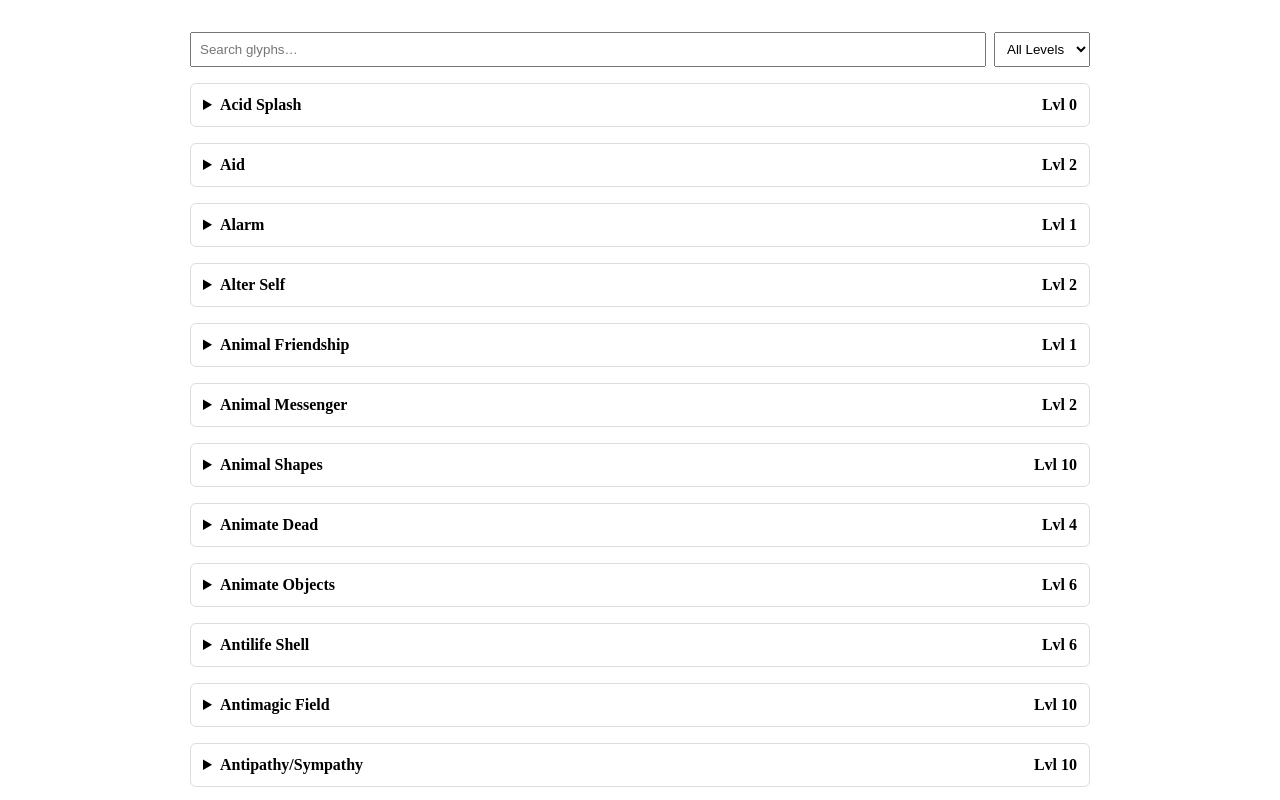
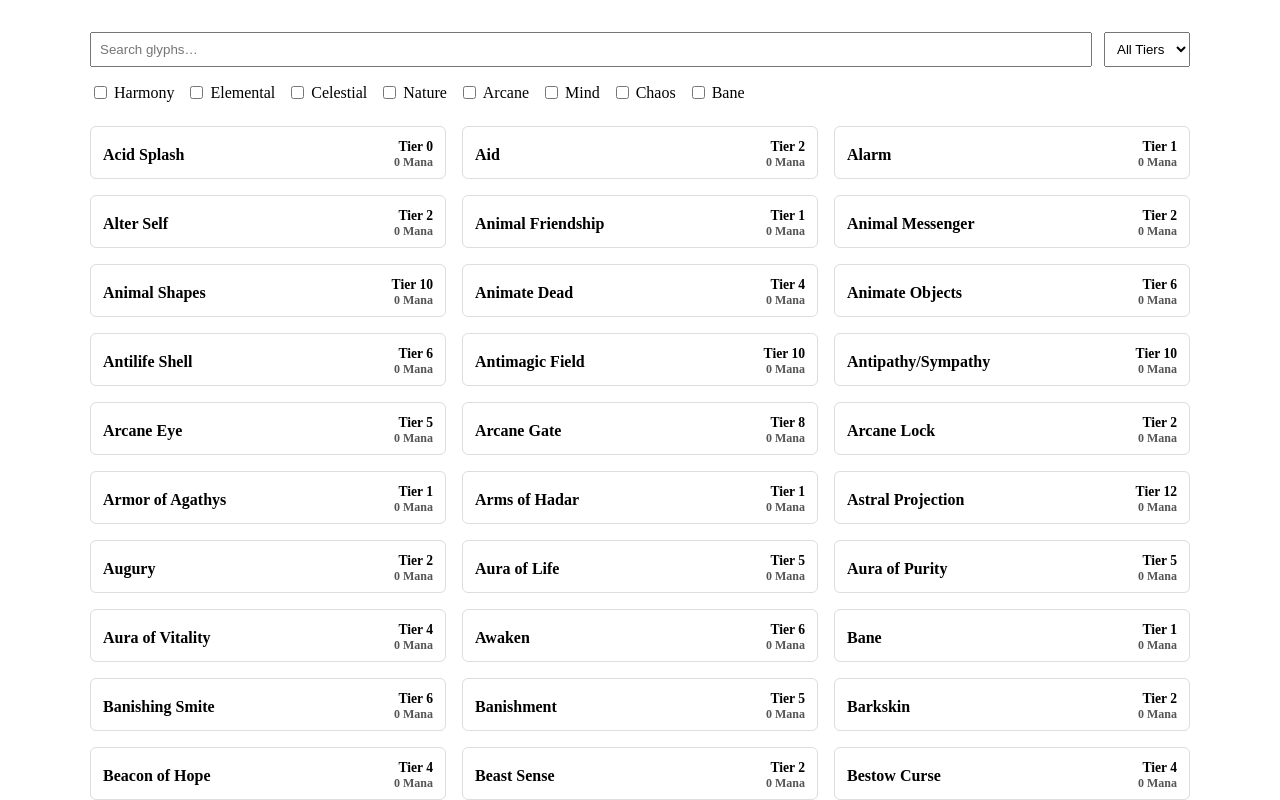
Before and after one commit to EliJMarchetti/glyph-app, a React (Vite) app: page / in a window 1280 px wide. Shown: the top 800 px of the page. Built offline with nearby package versions, Linux system fonts and the light colour scheme.

Commit message:
Add Tier 0, school filter, mana, V/S flags, metadata lines

```diff
--- a/src/components/GlyphRepository.tsx
+++ b/src/components/GlyphRepository.tsx
@@ -2,63 +2,143 @@
 import React, { useEffect, useMemo, useState } from "react";
 
 /**
- * Lightweight Glyph repository component that avoids external UI libs so the
- * TS build on GitHub Pages succeeds without extra dependencies.
+ * GlyphRepository – minimal dependencies
+ * --------------------------------------------------
+ * • Fetches glyphs.json from `${import.meta.env.BASE_URL}`
+ * • Search by name/body text
+ * • Tier filter (All  ▾  Tier 0‑12)
+ * • Multi‑select School checkboxes
+ * • Card shows: Tier, Mana (Points), verbal / somatic flags, metadata lines, text, higher‑tier text
  */
+
+const ALL_SCHOOLS = [
+  "Harmony", // coming soon
+  "Elemental",
+  "Celestial",
+  "Nature",
+  "Arcane",
+  "Mind",
+  "Chaos",
+  "Bane",     // coming soon
+];
+
 export default function GlyphRepository() {
   const [glyphs, setGlyphs] = useState([]);
   const [search, setSearch] = useState("");
-  const [level, setLevel] = useState("all");
+  const [tier, setTier] = useState("all");
+  const [schools, setSchools] = useState(new Set());
 
+  /* ------------------------------------------------------------------ */
+  /* data load                                                           */
   useEffect(() => {
     fetch(`${import.meta.env.BASE_URL}glyphs.json`)
       .then((r) => r.json())
       .then(setGlyphs)
-      .catch((err) => console.error("glyph fetch", err));
+      .catch((e) => console.error("glyph fetch", e));
   }, []);
 
+  /* ------------------------------------------------------------------ */
+  /* handlers                                                            */
+  function toggleSchool(s) {
+    const next = new Set(schools);
+    next.has(s) ? next.delete(s) : next.add(s);
+    setSchools(next);
+  }
+
+  /* ------------------------------------------------------------------ */
+  /* filtering                                                           */
   const filtered = useMemo(() => {
     return glyphs.filter((g) => {
-      const s = search.toLowerCase();
-      const name = (g.Name || "").toLowerCase();
-      const matchesText = name.includes(s);
-      const matchesLevel = level === "all" || String(g.Level) === level;
-      return matchesText && matchesLevel;
+      // Search text across Name + New Text
+      const needle = search.toLowerCase();
+      const hay = `${g.Name ?? ""} ${g["New Text"] ?? ""}`.toLowerCase();
+      const matchText = hay.includes(needle);
+
+      // Tier filter
+      const matchTier = tier === "all" || String(g.Level ?? g.Tier ?? "") === tier;
+
+      // School filter
+      const matchSchool = schools.size === 0 || schools.has(g.School);
+
+      return matchText && matchTier && matchSchool;
     });
-  }, [glyphs, search, level]);
+  }, [glyphs, search, tier, schools]);
 
+  /* ------------------------------------------------------------------ */
   return (
-    <div style={{ maxWidth: 900, margin: "2rem auto", padding: "0 1rem" }}>
-      {/* Controls */}
-      <div style={{ display: "flex", gap: "0.5rem", marginBottom: "1rem" }}>
+    <div style={{ maxWidth: 1100, margin: "2rem auto", padding: "0 1rem" }}>
+      {/* ——— Controls ——— */}
+      <div style={{ display: "flex", flexWrap: "wrap", gap: "0.75rem", marginBottom: "1rem" }}>
+        {/* search */}
         <input
           placeholder="Search glyphs…"
           value={search}
           onChange={(e) => setSearch(e.target.value)}
-          style={{ flex: 1, padding: "0.5rem" }}
+          style={{ flex: 1, minWidth: 220, padding: "0.5rem" }}
         />
-        <select
-          value={level}
-          onChange={(e) => setLevel(e.target.value)}
-          style={{ padding: "0.5rem" }}
-        >
-          <option value="all">All Levels</option>
-          {Array.from({ length: 12 }, (_, i) => (
-            <option key={i + 1} value={String(i + 1)}>
-              Level {i + 1}
+
+        {/* tier select */}
+        <select value={tier} onChange={(e) => setTier(e.target.value)} style={{ padding: "0.5rem" }}>
+          <option value="all">All Tiers</option>
+          {Array.from({ length: 13 }, (_, i) => (
+            <option key={i} value={String(i)}>
+              Tier {i}
             </option>
           ))}
         </select>
       </div>
 
-      {/* Glyph cards */}
-      <div style={{ display: "grid", gap: "1rem" }}>
-        {filtered.map((g) => (
+      {/* school checkboxes */}
+      <div style={{ display: "flex", flexWrap: "wrap", gap: "0.75rem", marginBottom: "1.5rem" }}>
+        {ALL_SCHOOLS.map((s) => (
+          <label key={s} style={{ display: "flex", alignItems: "center", gap: 4 }}>
+            <input
+              type="checkbox"
+              checked={schools.has(s)}
+              onChange={() => toggleSchool(s)}
+            />
+            {s}
+          </label>
+        ))}
+      </div>
+
+      {/* ——— Glyph cards ——— */}
+      <div style={{ display: "grid", gap: "1rem", gridTemplateColumns: "repeat(auto-fill,minmax(320px,1fr))" }}>
+        {filtered.map((g) => {
+          const vFlag = g.V === true || g.V === "True" ? "V" : "";
+          const sFlag = g.S === true || g.S === "True" ? "S" : "";
+          const flags = [vFlag, sFlag].filter(Boolean).join("/");
+          return (
             <details key={g.Name} style={{ border: "1px solid #ddd", borderRadius: 6 }}>
-            <summary style={{ padding: "0.75rem", fontWeight: 600 }}>
-              {g.Name} <span style={{ float: "right" }}>Lvl {g.Level}</span>
+              <summary
+                style={{
+                  padding: "0.75rem 0.75rem 0.5rem 0.75rem",
+                  fontWeight: 600,
+                  cursor: "pointer",
+                  display: "flex",
+                  justifyContent: "space-between",
+                  alignItems: "center",
+                }}
+              >
+                <span>
+                  {g.Name} {flags && <span style={{ fontWeight: 400, fontSize: "0.8rem" }}>({flags})</span>}
+                </span>
+                <span style={{ display: "flex", flexDirection: "column", textAlign: "right" }}>
+                  <span style={{ fontSize: "0.85rem" }}>Tier {g.Level}</span>
+                  <span style={{ fontSize: "0.75rem", color: "#555" }}>{g.Points ?? 0} Mana</span>
+                </span>
               </summary>
+
               <div style={{ padding: "0.75rem", whiteSpace: "pre-wrap" }}>
+                {/* metadata lines */}
+                <div style={{ fontSize: "0.85rem", marginBottom: "0.5rem", lineHeight: 1.4 }}>
+                  <div>School: {g.School ?? ""}</div>
+                  <div>Casting Time: {g["Casting Time"] ?? ""}</div>
+                  <div>Concentration: {g.Concentration ?? ""}</div>
+                  <div>Duration: {g.Duration ?? ""}</div>
+                  <div>Range: {g.Range ?? ""}</div>
+                  <div>Rite: {g.Rite ?? ""}</div>
+                </div>
                 {g["New Text"]}
                 {g["Higher Tiers"] && (
                   <>
@@ -68,7 +148,8 @@ export default function GlyphRepository() {
                 )}
               </div>
             </details>
-        ))}
+          );
+        })}
       </div>
     </div>
   );
```
Lines whose indentation alone changed are shown as unchanged.
